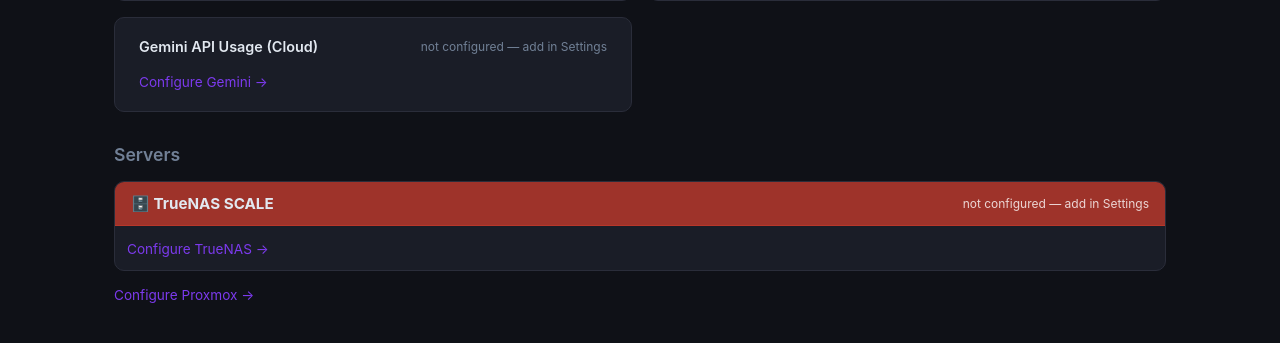
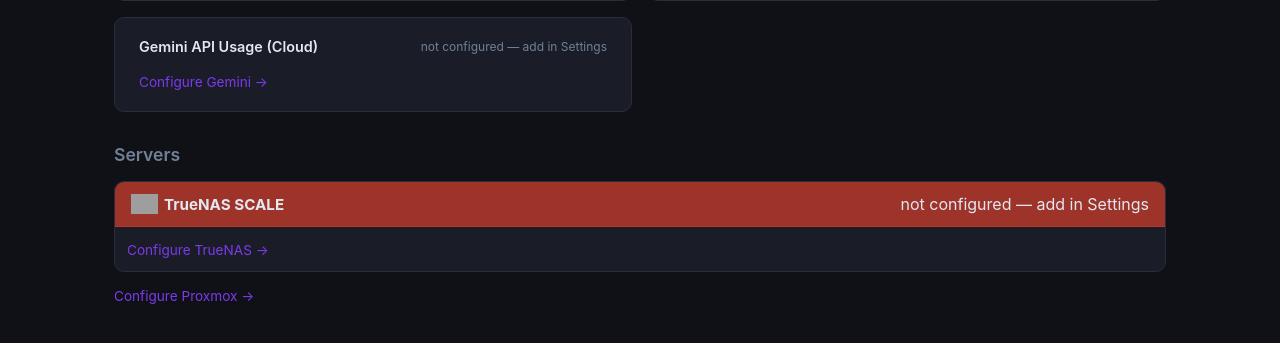
Before and after one commit to Jemplayer82/stats, a Flask app: page / in a window 1280 px wide. Shown: the part 237-580 px from the top of the page. Run offline with Flask 3, Linux system fonts and the light colour scheme; data that the repository does not hold is empty; grey boxes are pictures that could not be loaded.

Commit message:
Add server icons and uptime to all server headers
Replace emoji with Proxmox/TrueNAS logos, add uptime to Proxmox
node headers, and align TrueNAS header to match Proxmox style
with status badge and uptime on the right.

Co-Authored-By: Claude Sonnet 4.6 <noreply@anthropic.com>

```diff
--- a/static/style.css
+++ b/static/style.css
@@ -324,10 +324,29 @@ textarea { resize: vertical; }
 a.server-link {
   text-decoration: none;
   color: inherit;
+  display: flex;
+  align-items: center;
+  gap: .4rem;
 }
-a.server-link:hover {
-  text-decoration: underline;
-  opacity: .85;
+a.server-link:hover { opacity: .85; }
+
+.server-icon {
+  height: 20px;
+  width: auto;
+  object-fit: contain;
+  flex-shrink: 0;
+}
+
+.server-header-right {
+  display: flex;
+  align-items: center;
+  gap: .5rem;
+}
+
+.server-uptime {
+  font-size: .72rem;
+  color: rgba(255,255,255,.7);
+  font-weight: 400;
 }
 
 .px-column-body {
--- a/templates/index.html
+++ b/templates/index.html
@@ -43,8 +43,12 @@
   <div id="truenas-section" style="margin-bottom:1rem">
     <div class="px-column" style="border-radius:10px;overflow:hidden">
       <div class="px-column-header node-red">
-        <a href="https://truenas.txferguson.net" target="_blank" class="px-column-title server-link">🗄️ TrueNAS SCALE</a>
-        <span class="chart-sub" id="truenas-sub" style="color:#fff;opacity:.8">loading…</span>
+        <a href="https://truenas.txferguson.net" target="_blank" class="px-column-title server-link">
+          <img src="https://www.osboxes.org/wp-content/uploads/2022/02/truenas-logo.png" class="server-icon"> TrueNAS SCALE
+        </a>
+        <span class="server-header-right" id="truenas-sub">
+          <span class="chart-sub" style="color:#fff;opacity:.7">loading…</span>
+        </span>
       </div>
       <div style="padding:.75rem" id="truenas-content"></div>
     </div>
@@ -213,8 +217,13 @@ async function loadProxmoxStatus() {
       return `
         <div class="px-column">
           <div class="px-column-header node-${nodeName.toLowerCase()}">
-            <a href="https://${nodeName.toLowerCase()}.txferguson.net" target="_blank" class="px-column-title server-link">🖲️ ${nodeName}</a>
-            <span class="px-status ${nodeOnline ? 'on' : 'off'}" style="position:static;border-radius:4px">${info.status || 'unknown'}</span>
+            <a href="https://${nodeName.toLowerCase()}.txferguson.net" target="_blank" class="px-column-title server-link">
+              <img src="https://cdn.jsdelivr.net/gh/homarr-labs/dashboard-icons/webp/proxmox-light.webp" class="server-icon"> ${nodeName}
+            </a>
+            <span class="server-header-right">
+              ${nodeOnline && info.uptime ? `<span class="server-uptime">${formatUptime(info.uptime)}</span>` : ''}
+              <span class="px-status ${nodeOnline ? 'on' : 'off'}" style="position:static;border-radius:4px">${info.status || 'unknown'}</span>
+            </span>
           </div>
           ${nodeStatsHtml}
           <div class="px-column-body">${machineCards}</div>
@@ -475,7 +484,7 @@ async function loadTrueNASStatus() {
       return;
     }
 
-    sub.textContent = data.hostname + ' — uptime ' + formatUptime(data.uptime);
+    sub.innerHTML = `<span class="server-uptime">${formatUptime(data.uptime)}</span><span class="px-status on" style="position:static;border-radius:4px">online</span>`;
 
     // Storage health cards
     const healthHtml = `
@@ -553,7 +562,7 @@ async function loadTrueNASStatus() {
         ${sparkHtml ? `<div class="tn-spark-col">${sparkHtml}</div>` : ''}
       </div>`;
   } catch (e) {
-    document.getElementById('truenas-sub').textContent = 'error: ' + e.message;
+    document.getElementById('truenas-sub').innerHTML = `<span class="px-status off" style="position:static;border-radius:4px">error</span>`;
   }
 }
 
```
